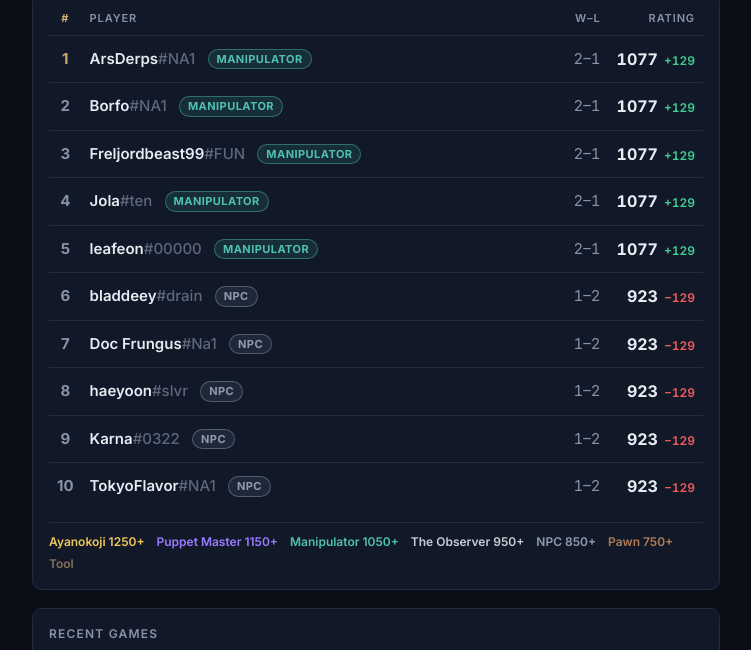
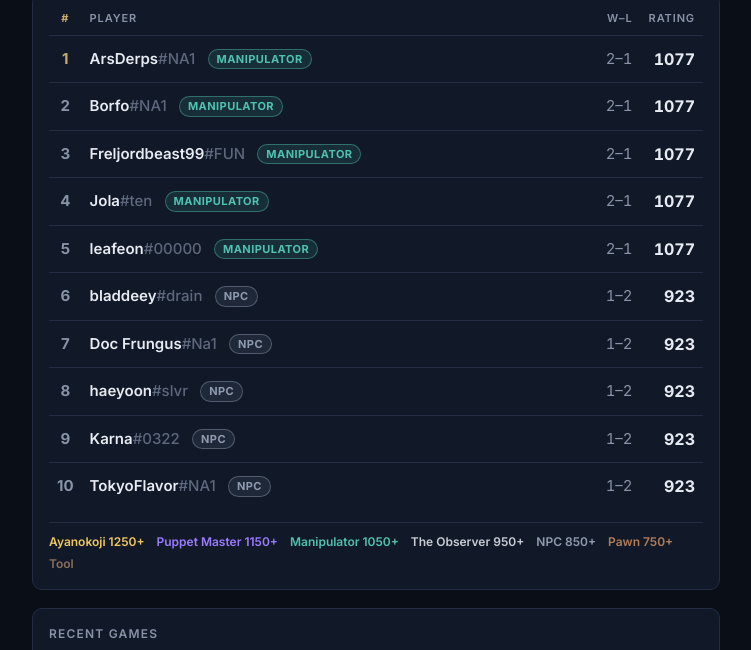
Before and after one commit to conradcsoares/gragas-superserver, a plain HTML site: page index.html in a window 1280 px wide. Shown: the part 91-741 px from the top of the page, without its empty margins (264-1015 px from the left). Drawn offline with Linux system fonts and the light colour scheme.

Commit message:
Remove last-game rating change from the ladder (confusing next to series totals)
Co-Authored-By: Claude Opus 5.5 <noreply@anthropic.com>

```diff
--- a/app.js
+++ b/app.js
@@ -224,7 +224,7 @@ function viewLadder() {
         <span class="rank" style="--c:${rankFor(p.rating).color}">${rankFor(p.rating).name}</span>
         ${p.alts.length ? `<div class="alts">alt: ${p.alts.map(a => esc(a.split('#')[0])).join(', ')}</div>` : ''}</td>
       <td class="r num muted">${p.wins}–${p.losses}</td>
-      <td class="r num"><span class="rating">${p.rating}</span><span class="d ${p.last > 0 ? 'pos' : p.last < 0 ? 'neg' : 'dim'}">${signed(p.last)}</span></td>
+      <td class="r num"><span class="rating">${p.rating}</span></td>
     </tr>`).join('')}</tbody></table>
     <div class="legend">${RANKS.map((r, i) => `<span style="color:${r.color}">${r.name}${rankFloor(i) == null ? '' : ` ${rankFloor(i)}+`}</span>`).reverse().join('')}</div>
     ${canEdit() && !S.showLinks ? '<div class="row end" style="margin-top:10px"><button class="link" data-act="show-links">Link alt accounts</button></div>' : ''}</div>`;
--- a/index.html
+++ b/index.html
@@ -9,7 +9,7 @@
   <link rel="preconnect" href="https://fonts.googleapis.com">
   <link rel="preconnect" href="https://fonts.gstatic.com" crossorigin>
   <link href="https://fonts.googleapis.com/css2?family=Cinzel:wght@700&family=Inter:wght@400;500;600;700&display=swap" rel="stylesheet">
-  <link rel="stylesheet" href="style.css?v=12">
+  <link rel="stylesheet" href="style.css?v=13">
 </head>
 <body>
   <div id="banner"></div>
@@ -33,6 +33,6 @@
   <datalist id="playerList"></datalist>
   <input type="file" id="shotFile" accept="image/*" multiple hidden>
   <div id="toast" role="status" aria-live="polite"></div>
-  <script src="app.js?v=12"></script>
+  <script src="app.js?v=13"></script>
 </body>
 </html>
```
